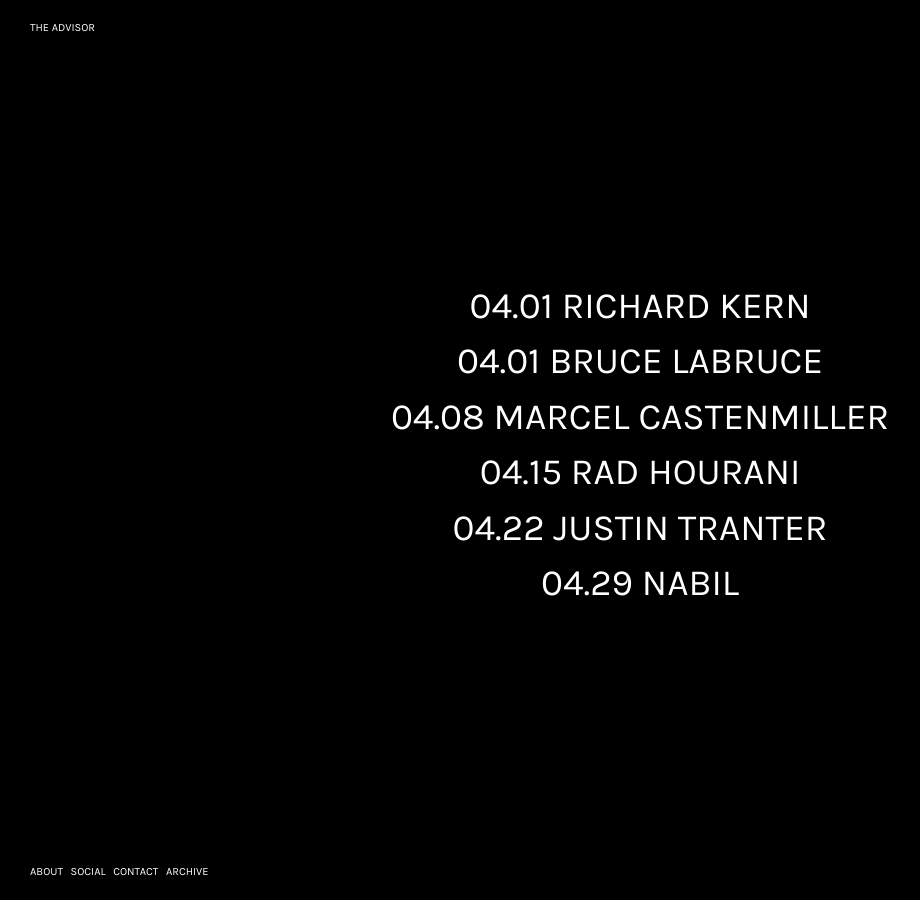
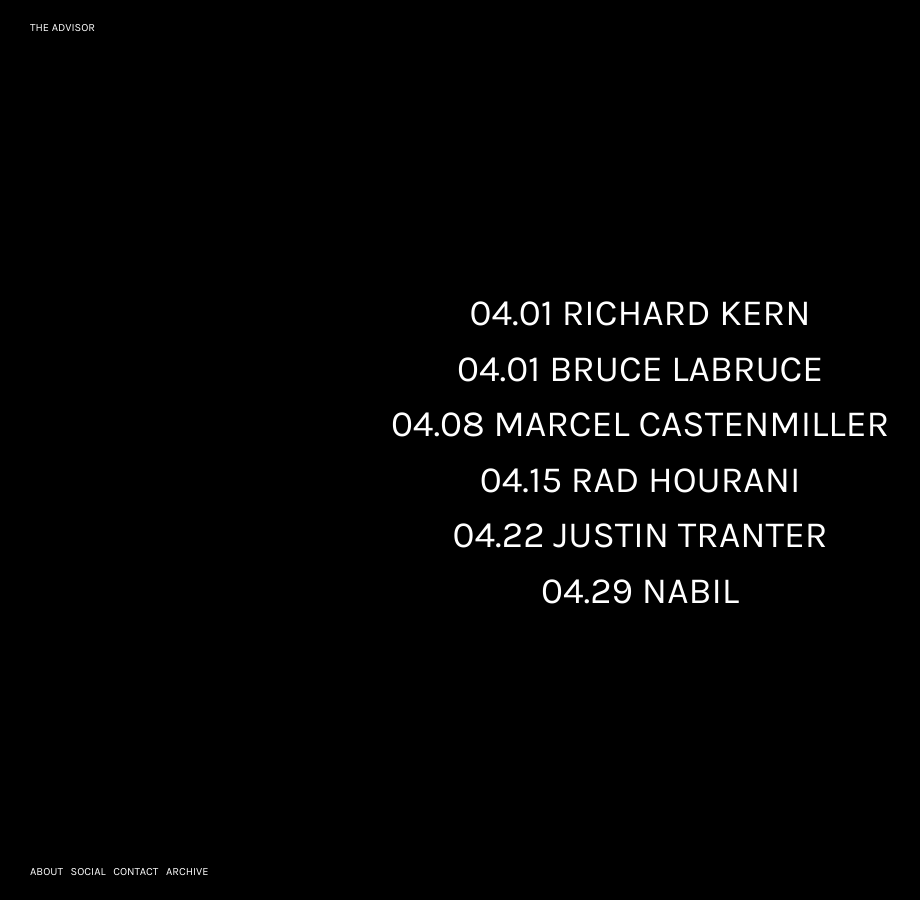
Before and after one commit to evandrewry/theadvisor.eu, a Jekyll site: the page built from archive.html, in a window 1280 px wide. Shown: the whole page, without its empty margins (0-920 px from the left). Built offline with Jekyll 4.4.1, drawn with Linux system fonts in a browser that asks for light colours.

Commit message:
correct vertical alignment on home/archive

```diff
--- a/_sass/_layout.scss
+++ b/_sass/_layout.scss
@@ -3,7 +3,13 @@
 }
 
 .home {
-  height: 345px;
+  height: 110px;
+  @include media-query($on-palm) {
+    height: 21px;
+  }
+}
+.archive {
+  height: 330px;
   @include media-query($on-palm) {
     height: 126px;
   }
--- a/archive.html
+++ b/archive.html
@@ -2,7 +2,7 @@
 layout: fixed_width
 ---
 
-<div class="home">
+<div class="archive">
   <ul class="post-list">
     <li class="post-link"><a href="{{ '/richard-kern' | prepend: site.baseurl }}">04.01 Richard Kern</a></li>
     <li class="post-link"><a href="{{ '/bruce-labruce' | prepend: site.baseurl }}">04.01 Bruce LaBruce</a></li>
```
